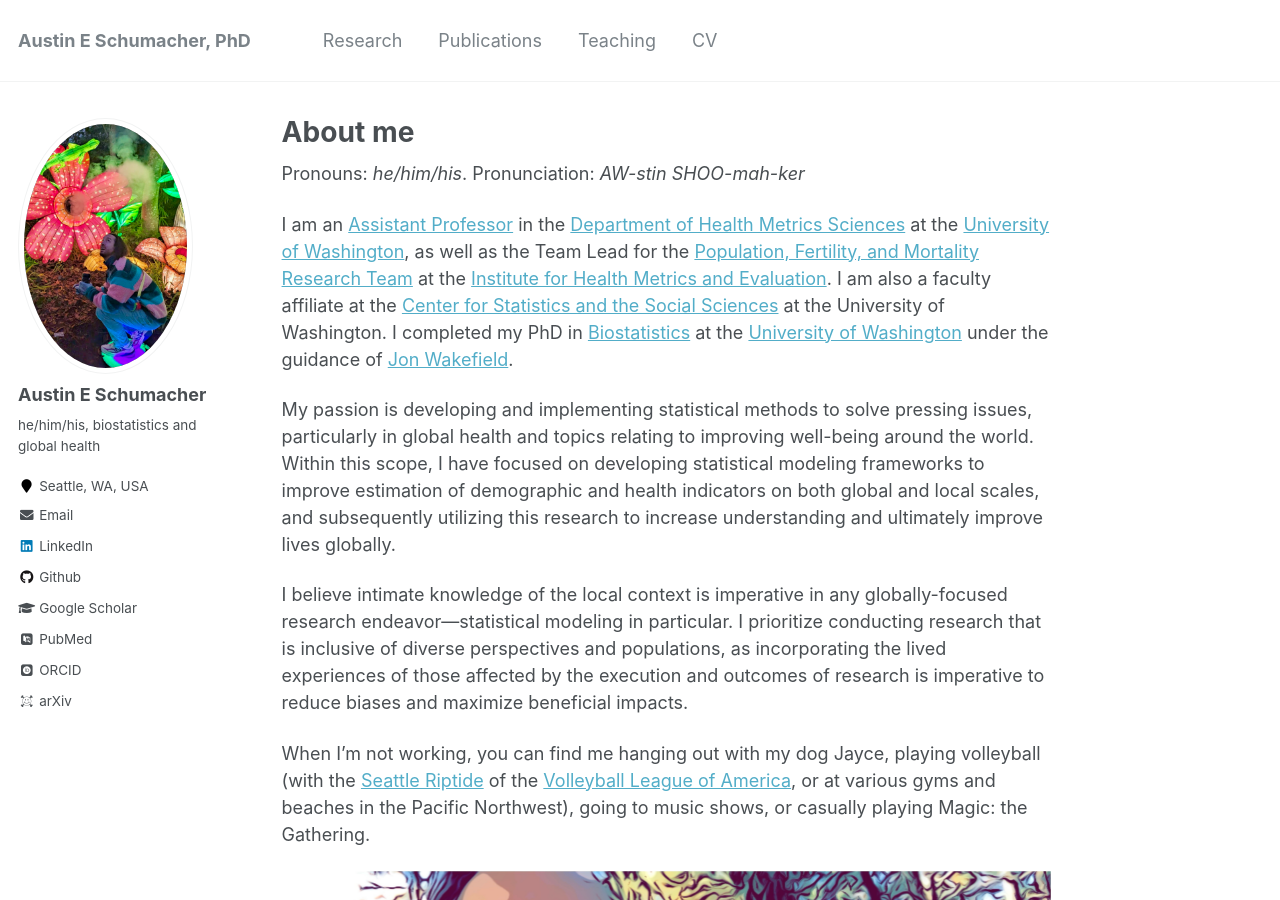
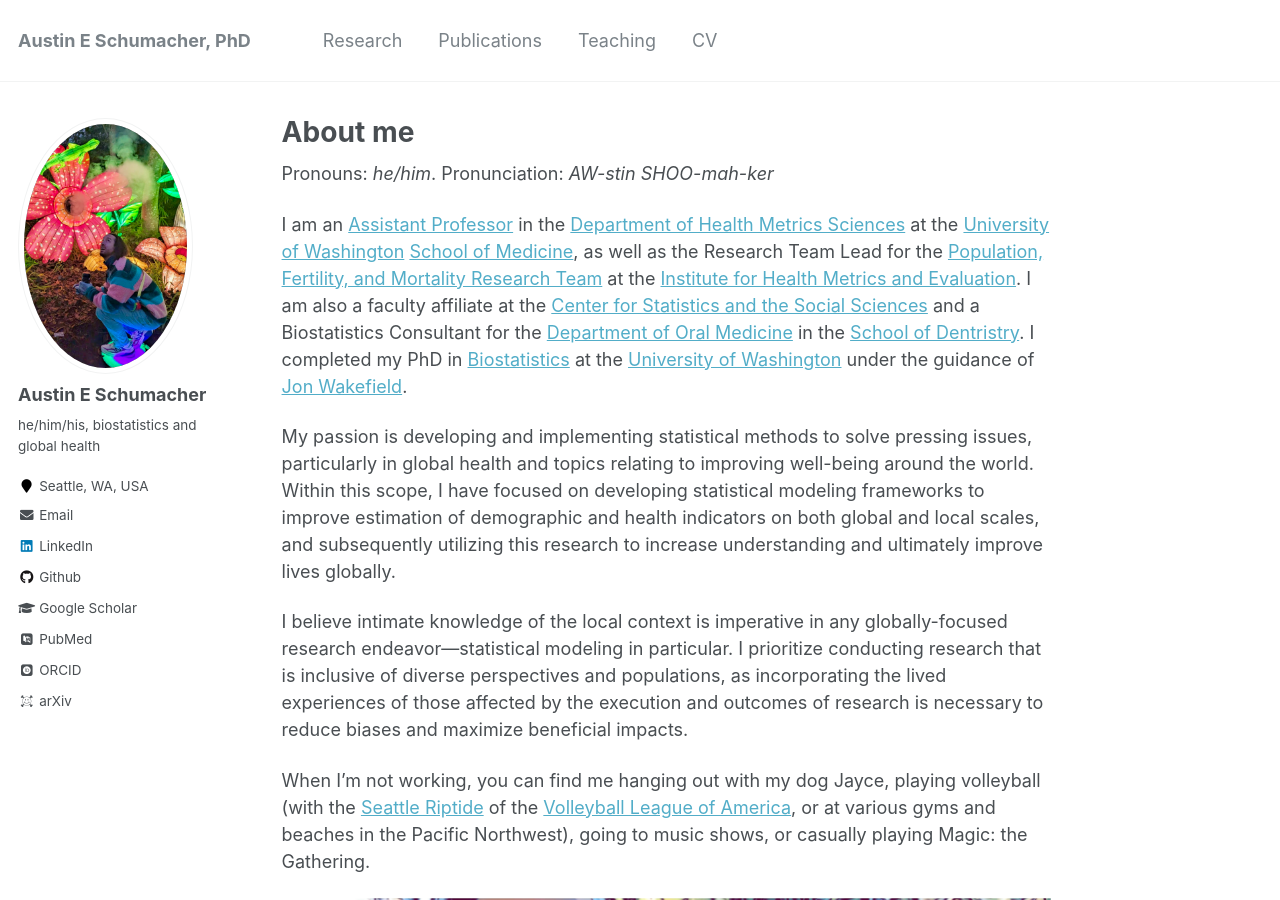
Before and after one commit to aeschuma/aeschuma.github.io, a Jekyll site: the page built from _pages/about.md, in a window 1280 px wide and 900 px high. Built offline with Jekyll 4.4.1, drawn with Linux system fonts in a browser that asks for light colours; some web fonts are replaced.

Commit message:
CV and About Me updates

```diff
--- a/_pages/about.md
+++ b/_pages/about.md
@@ -8,14 +8,14 @@ redirect_from:
   - /about.html
 ---
 
-Pronouns: _he/him/his_. Pronunciation: _AW-stin SHOO-mah-ker_
+Pronouns: _he/him_. Pronunciation: _AW-stin SHOO-mah-ker_
 
-I am an [Assistant Professor](https://depts.washington.edu/healthms/people/austin-schumacher/) in the [Department of Health Metrics Sciences](https://depts.washington.edu/healthms/) at the [University of Washington](https://www.washington.edu/), as well as the Team Lead for the [Population, Fertility, and Mortality Research Team](https://www.healthdata.org/about/people/austin-schumacher) at the [Institute for Health Metrics and Evaluation](https://www.healthdata.org/). I am also a faculty affiliate at the [Center for Statistics and the Social Sciences](https://csss.uw.edu/) at the University of Washington. I completed my PhD in [Biostatistics](https://www.biostat.washington.edu/) at the [University of Washington](https://www.washington.edu/) under the guidance of [Jon Wakefield](https://faculty.washington.edu/jonno/).
+I am an [Assistant Professor](https://depts.washington.edu/healthms/people/austin-schumacher/) in the [Department of Health Metrics Sciences](https://depts.washington.edu/healthms/) at the [University of Washington](https://www.washington.edu/) [School of Medicine](https://www.uwmedicine.org/school-of-medicine), as well as the Research Team Lead for the [Population, Fertility, and Mortality Research Team](https://www.healthdata.org/about/people/austin-schumacher) at the [Institute for Health Metrics and Evaluation](https://www.healthdata.org/). I am also a faculty affiliate at the [Center for Statistics and the Social Sciences](https://csss.uw.edu/) and a Biostatistics Consultant for the [Department of Oral Medicine](https://dental.washington.edu/dept-oral-med/) in the [School of Dentristry](https://dental.washington.edu/). I completed my PhD in [Biostatistics](https://www.biostat.washington.edu/) at the [University of Washington](https://www.washington.edu/) under the guidance of [Jon Wakefield](https://faculty.washington.edu/jonno/).
 
 My passion is developing and implementing statistical methods to solve pressing issues, particularly in global health and topics relating to improving well-being around the world. Within this scope, I have focused on developing statistical modeling frameworks to improve estimation of demographic and health indicators on both global and local scales, and subsequently utilizing this research to increase understanding and ultimately improve lives globally.
 
-I believe intimate knowledge of the local context is imperative in any globally-focused research endeavor---statistical modeling in particular. I prioritize conducting research that is inclusive of diverse perspectives and populations, as incorporating the lived experiences of those affected by the execution and outcomes of research is imperative to reduce biases and maximize beneficial impacts.
+I believe intimate knowledge of the local context is imperative in any globally-focused research endeavor---statistical modeling in particular. I prioritize conducting research that is inclusive of diverse perspectives and populations, as incorporating the lived experiences of those affected by the execution and outcomes of research is necessary to reduce biases and maximize beneficial impacts.
 
 When I'm not working, you can find me hanging out with my dog Jayce, playing volleyball (with the [Seattle Riptide](https://www.instagram.com/riptide_mens_volleyball_club/) of the [Volleyball League of America](https://www.usavla.com/), or at various gyms and beaches in the Pacific Northwest), going to music shows, or casually playing Magic: the Gathering.
 
-<img src="https://aeschuma.github.io/images/jayce-and-austin.jpg" title="jayce and austin" id="id" class="class" width="3088" height="2316" alt="art question mark" />
+<img src="https://aeschuma.github.io/images/jayce-and-austin.jpg" title="Austin and Jayce" id="id" class="class" width="3088" height="2316" alt="art question mark" />
```
Also changed, not shown: 2 other files.
